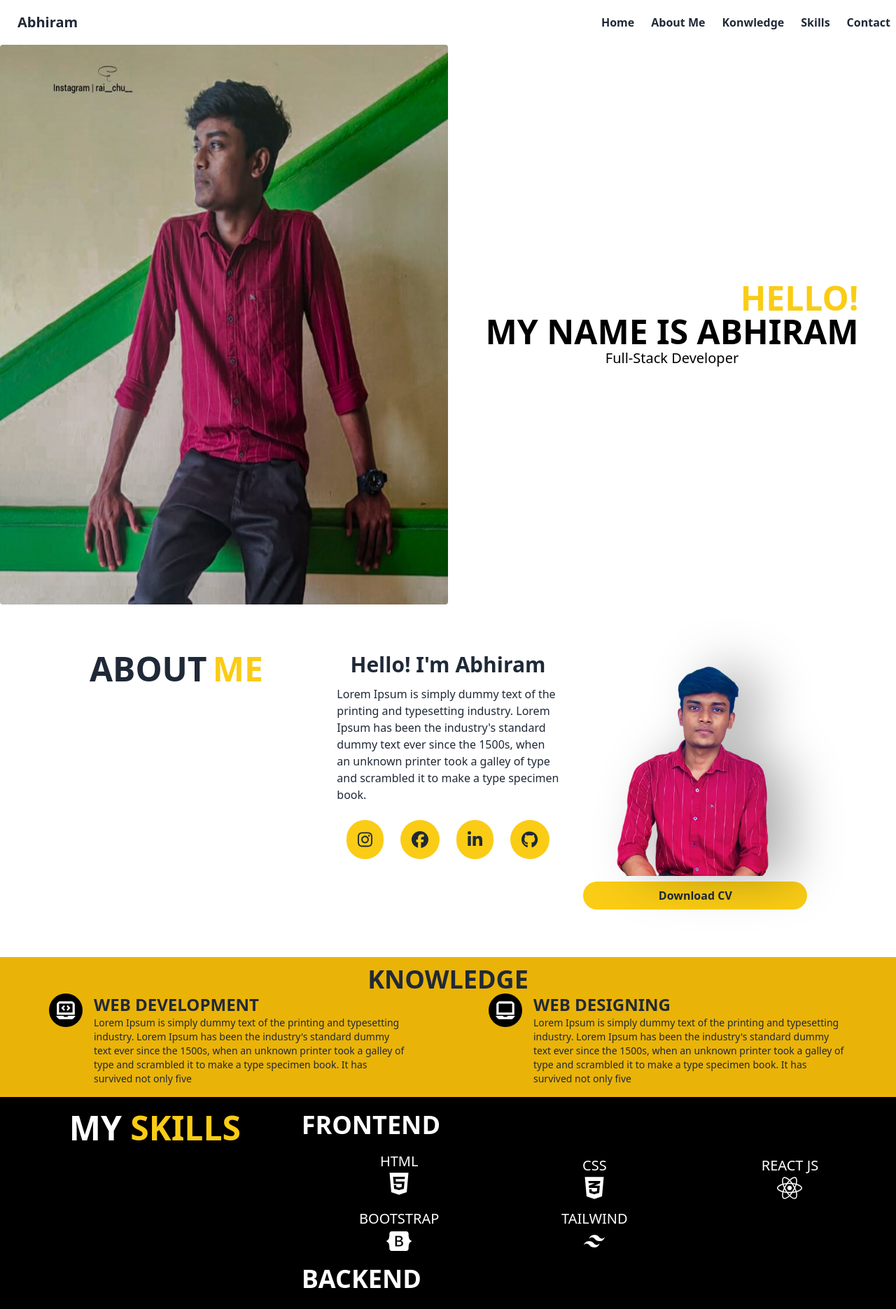
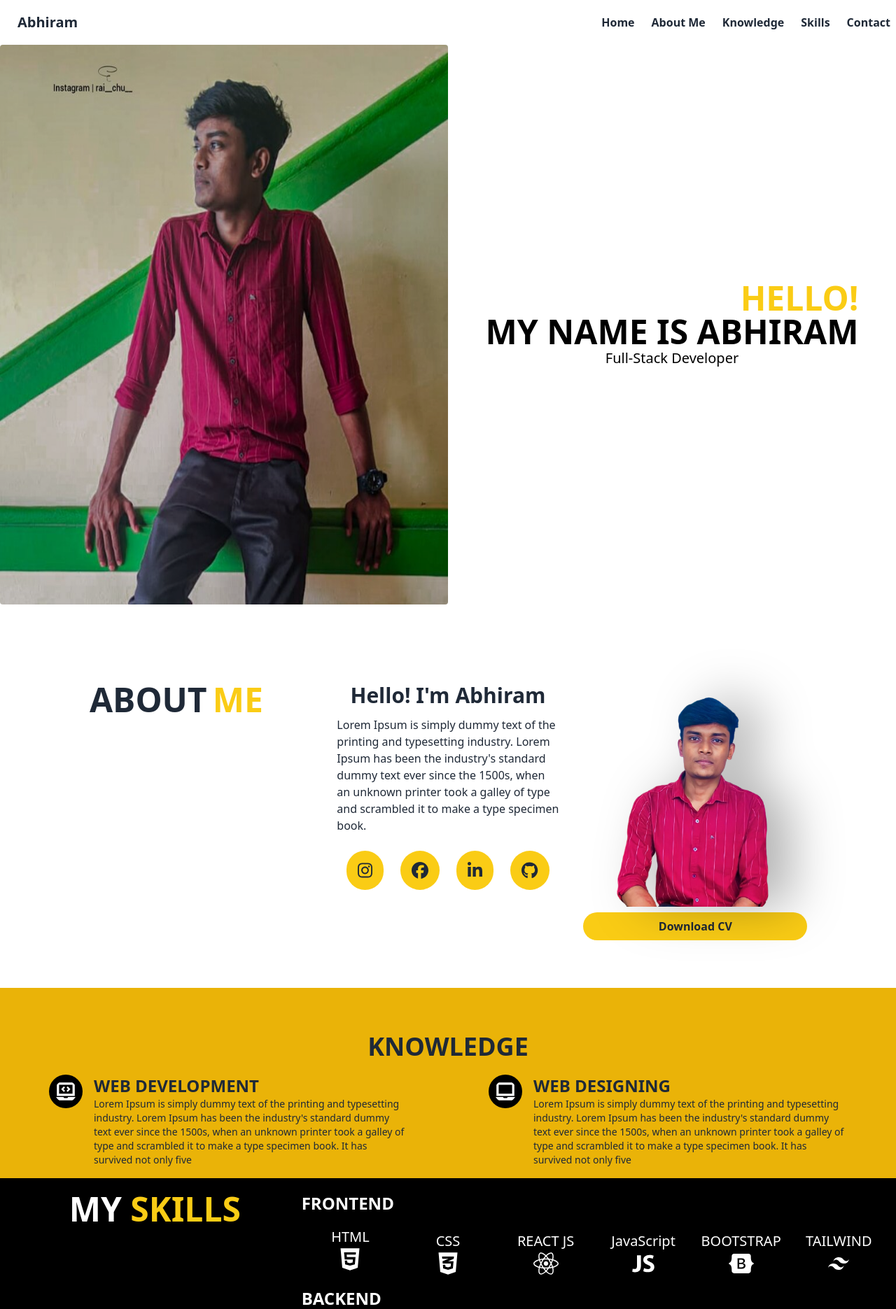
Before and after one commit to Abhi-raam/Portfolio, a React (Vite) app: page / in a window 1280 px wide. Shown: the top 1871 px of the page at 70% size. Built offline with nearby package versions, Linux system fonts and the light colour scheme.

Commit message:
vite icon and name changed

```diff
--- a/index.html
+++ b/index.html
@@ -1,20 +1,18 @@
-<!doctype html>
+<!DOCTYPE html>
 <html lang="en" data-theme="light">
   <head>
     <meta charset="UTF-8" />
-    <link rel="icon" type="image/svg+xml" href="/vite.svg" />
+    <link rel="icon" type="image/svg+xml" href="./src/assets/logo.png" />
     <meta name="viewport" content="width=device-width, initial-scale=1.0" />
-    <title>Vite + React</title>
+    <title>Abhiram</title>
   </head>
   <body>
     <div id="root"></div>
     <script type="module" src="/src/main.jsx"></script>
-    <style>
-      body {
-  overflow: -moz-scrollbars-none;
-  -ms-overflow-style: none;
-  scrollbar-width: none;
-}
-    </style>
   </body>
+  <style>
+    body::-webkit-scrollbar {
+      display: none;
+    }
+  </style>
 </html>
--- a/package.json
+++ b/package.json
@@ -18,7 +18,8 @@
     "lottie-react": "^2.4.0",
     "react": "^18.2.0",
     "react-dom": "^18.2.0",
-    "react-icons": "^4.11.0"
+    "react-icons": "^4.11.0",
+    "react-scroll": "^1.8.9"
   },
   "devDependencies": {
     "@types/react": "^18.2.15",
--- a/src/App.jsx
+++ b/src/App.jsx
@@ -7,13 +7,15 @@ import Skills from './Components/Skills'
 import Footer from './Components/Footer'
 import AOS from 'aos';
 import 'aos/dist/aos.css';
+import './app.css'
 AOS.init();
 
 function App() {
+
   return (
-    <div>
+    <div className='portfolio' >
         <Navbar/>
-        <Home/>
+        <Home />
         <About/>
         <Knowledge/>
         <Skills/>
--- a/src/Components/About.jsx
+++ b/src/Components/About.jsx
@@ -1,18 +1,18 @@
 import React from "react";
-import imageAbout from "../assets/image1.png";
 import imageAbout2 from "../assets/image2.png";
 import CV from "../assets/Abhiram.pdf"
 import { FontAwesomeIcon } from "@fortawesome/react-fontawesome";
 import {
   faFacebook,
-  faWhatsapp,
   faLinkedinIn,
   faGithub,
   faInstagram,
 } from "@fortawesome/free-brands-svg-icons";
+
 function About() {
+
   return (
-    <div className="sm:flex justify-evenly p-3 pt-5 items-center mb-12 mt-12">
+    <div id="about" className=" sm:flex justify-evenly p-3 pt-16 items-center mb-12 mt-12">
       <div className="grid grid-cols-1 gap-9 sm:grid-cols-3 sm:max-w-5xl">
         <div className=" font-semibold text-2xl sm:text-5xl">
           <h1 className="">
@@ -45,12 +45,6 @@ function About() {
                   icon={faFacebook}
                 />
               </a>
-              {/* <a href="">
-                <FontAwesomeIcon
-                  className="cursor-pointer hover:text-yellow-500 transition delay-75 duration-150 ease-in-out hover:bg-black sm:text-2xl text-xl rounded-full bg-yellow-400 p-[1rem] sm:p-[1rem]"
-                  icon={faWhatsapp}
-                />
-              </a> */}
               <a href="https://www.linkedin.com/in/abhiram-suresh/">
                 <FontAwesomeIcon
                   className="cursor-pointer hover:text-yellow-500 transition delay-75 duration-150 ease-in-out hover:bg-black sm:text-2xl text-xl rounded-full bg-yellow-400 p-[1rem] sm:p-[1rem]"
--- a/src/Components/Home.jsx
+++ b/src/Components/Home.jsx
@@ -8,11 +8,9 @@ import amination from '../assets/animation.json'
 
 function Home() {
     return (
-        <div className='pt-16 grid grid-cols-1 md:grid-cols-2  min-h-screen'>
+        <div id='home' className='pt-16  grid grid-cols-1 md:grid-cols-2  min-h-screen'>
             <div className='flex justify-center md:justify-start '>
-                {/* <img className='rounded-full md:rounded h-80 w-80  md:w-auto  lg:h-[90vh] ' src={imageHome1} alt="" /> */}
                 <img className='rounded-full md:rounded h-80 w-80 brightness-[0.8]  md:w-auto  lg:h-[100vh]' src={imageMob} alt="" />
-                {/* <Lottie animationData={amination} loop={true} />; */}
             </div>
             <div className=' items-center justify-center flex flex-col lg:h-[100vh]'>
                 <div className=''>
--- a/src/Components/Knowledge.jsx
+++ b/src/Components/Knowledge.jsx
@@ -3,9 +3,9 @@ import { FaLaptopCode, FaLaptop } from "react-icons/fa";
 
 function Knowledge() {
   return (
-    <div className="bg-yellow-500 text-center p-3 pb-4">
+    <div id="knowledge" className="bg-yellow-500 mt-5 pt-16 text-center p-3 pb-4">
       <h1 className="font-semibold text-2xl md:text-4xl">KNOWLEDGE</h1>
-      <div className="grid md:flex md:space-y-0 space-y-6 justify-around ">
+      <div className="grid mt-5 md:flex md:space-y-0 space-y-6 justify-around ">
         <div className="space-y-6">
           <div className="flex space-x-4 ">
             <FaLaptopCode className="bg-black p-2 rounded-full cursor-pointer text-white  text-4xl md:text-5xl" />
@@ -23,7 +23,7 @@ function Knowledge() {
             </div>
           </div>
         </div>
-        <div className="grid grid-cols-1 space-y-6">
+        <div className="space-y-6">
           <div className="flex space-x-4 ">
             <FaLaptop className="bg-black p-2 rounded-full cursor-pointer text-white  text-4xl md:text-5xl" />
             <div className="text-start">
--- a/src/Components/Navbar.jsx
+++ b/src/Components/Navbar.jsx
@@ -1,4 +1,5 @@
 import React, { useState } from 'react'
+import { Link } from 'react-scroll';
 
 function Navbar() {
     const [mobileToggle, setMobiletoggle] = useState(false)
@@ -13,20 +14,22 @@ function Navbar() {
                 </div>
                 <div>
                     <ul className="lg:flex items-center space-x-6  font-semibold">
-                        <li className='lg:inline-block hidden hover:text-yellow-400 transition delay-75 duration-150 ease-in-out'>
-                            <a href="">Home</a>
+                        <li className='lg:inline-block hidden cursor-pointer hover:text-yellow-400 transition delay-75 duration-150 ease-in-out'>
+                            <Link to="home" smooth={true} duration={500}>Home</Link>
                         </li>
-                        <li className="lg:inline-block hidden hover:text-yellow-400 transition delay-75 duration-150 ease-in-out">
-                            <a href="#">About Me</a>
+                        <li className="lg:inline-block hidden cursor-pointer hover:text-yellow-400 transition delay-75 duration-150 ease-in-out">
+
+                            <Link to="about" smooth={true} duration={500}>About Me</Link>
                         </li>
-                        <li className="lg:inline-block hidden hover:text-yellow-400 transition delay-75 duration-150 ease-in-out">
-                            <a href="#">Konwledge</a>
+                        <li className="lg:inline-block hidden cursor-pointer hover:text-yellow-400 transition delay-75 duration-150 ease-in-out">
+
+                            <Link to="knowledge" smooth={true} duration={500}>Knowledge</Link>
                         </li>
-                        <li className="lg:inline-block hidden hover:text-yellow-400 transition delay-75 duration-150 ease-in-out">
-                            <a href="#">Skills</a>
+                        <li className="lg:inline-block hidden cursor-pointer hover:text-yellow-400 transition delay-75 duration-150 ease-in-out">
+                            <Link to="skills" smooth={true} duration={500}>Skills</Link>
                         </li>
-                        <li className="lg:inline-block hidden hover:text-yellow-400 transition delay-75 duration-150 ease-in-out">
-                            <a href="#">Contact</a>
+                        <li className="lg:inline-block hidden cursor-pointer hover:text-yellow-400 transition delay-75 duration-150 ease-in-out">
+                            <Link to="contact" smooth={true} duration={500}>Contact</Link>
                         </li>
                     </ul>
                 </div>
@@ -43,19 +46,19 @@ function Navbar() {
                     <div className='grid backdrop-filter backdrop-blur bg-opacity-30 bg-white-10/2 justify-end font-semibold absolute top-0 left-0 right-0'>
                         <ul className="mr-3 space-y-2" >
                             <li className='hover:text-yellow-400 transition delay-75 duration-150 ease-in-out'>
-                            <a href="#">Home</a>
+                                <Link to="home" smooth={true} duration={500}>Home</Link>
                             </li>
                             <li className='hover:text-yellow-400 transition delay-75 duration-150 ease-in-out'>
-                            <a href="#">About Me</a>
+                                <Link to="about" smooth={true} duration={500}>About Me</Link>
                             </li>
                             <li className='hover:text-yellow-400 transition delay-75 duration-150 ease-in-out'>
-                            <a href="#">Konwledge</a>
+                                <Link to="knowledge" smooth={true} duration={500}>Knowledge</Link>
                             </li>
                             <li className='hover:text-yellow-400 transition delay-75 duration-150 ease-in-out'>
-                            <a href="#">Skills</a>
+                                <Link to="skills" smooth={true} duration={500}>Skills</Link>
                             </li>
                             <li className='hover:text-yellow-400 transition delay-75 duration-150 ease-in-out'>
-                            <a href="#">Contact</a>
+                                <Link to="contact" smooth={true} duration={500}>Contact</Link>
                             </li>
                         </ul>
                     </div>
--- a/src/Components/Skills.jsx
+++ b/src/Components/Skills.jsx
@@ -5,15 +5,15 @@ import {
   FaReact,
   FaBootstrap,
   FaNodeJs,
-  FaGit,
   FaGithub,
 } from "react-icons/fa";
 import { BiLogoTailwindCss, BiLogoMongodb, BiLogoGit } from "react-icons/bi";
 import { SiExpress, SiVercel } from "react-icons/si";
+import { IoLogoJavascript } from "react-icons/io";
 
 function Skills() {
   return (
-    <div className="bg-black pt-5 items-center p-3 pb-10">
+    <div id="skills" className="bg-black pt-5 items-center p-3 pb-10">
       <div className="grid grid-cols-1 md:grid-cols-3 text-center ">
         <div className="">
           <h1 className="font-semibold text-2xl text-white sm:text-5xl">
@@ -23,11 +23,11 @@ function Skills() {
         <div className="grid grid-cols-1 space-y-4 col-span-2">
           <div className=" ">
             <div>
-              <h1 className="text-white text-start text-xl md:text-2xl lg:text-4xl font-semibold">
+              <h1 className="text-white text-start text-xl md:text-2xl lg:text-2xl font-semibold">
                 FRONTEND
               </h1>
             </div>
-            <div className="grid grid-cols-2 mt-3 md:grid-cols-3 space-y-3">
+            <div className="grid grid-cols-3 mt-3 md:grid-cols-6 space-y-3">
               <div className="text-white flex flex-col items-center justify-center">
                 <h1 className="text-base md:text-xl  ">HTML</h1>
                 <FaHtml5 className="text-3xl  md:text-4xl" />
@@ -41,6 +41,10 @@ function Skills() {
                 <FaReact className="text-3xl  md:text-4xl" />
               </div>
               <div className="text-white flex flex-col items-center justify-center">
+                <h1 className="text-base md:text-xl  ">JavaScript</h1>
+                <IoLogoJavascript className="text-3xl  md:text-4xl" />
+              </div>
+              <div className="text-white flex flex-col items-center justify-center">
                 <h1 className="text-base md:text-xl  ">BOOTSTRAP</h1>
                 <FaBootstrap className="text-3xl  md:text-4xl" />
               </div>
@@ -52,11 +56,11 @@ function Skills() {
           </div>
           <div className=" ">
             <div>
-              <h1 className="text-white text-start text-xl md:text-2xl lg:text-4xl font-semibold">
+              <h1 className="text-white text-start text-xl md:text-2xl lg:text-2xl font-semibold">
                 BACKEND
               </h1>
             </div>
-            <div className="grid grid-cols-2 mt-3 md:grid-cols-3 space-y-3">
+            <div className="grid grid-cols-3 mt-3 md:grid-cols-6 space-y-3">
               <div className="text-white flex flex-col items-center justify-center">
                 <h1 className="text-base md:text-xl">NODE JS</h1>
                 <FaNodeJs className="text-3xl  md:text-4xl" />
@@ -73,11 +77,11 @@ function Skills() {
           </div>
           <div className="">
             <div>
-              <h1 className="text-white text-start text-xl md:text-2xl lg:text-4xl font-semibold">
+              <h1 className="text-white text-start text-xl md:text-2xl lg:text-2xl font-semibold">
                 OTHER
               </h1>
             </div>
-            <div className="grid grid-cols-2 mt-3 md:grid-cols-3 space-y-3">
+            <div className="grid grid-cols-3 mt-3 md:grid-cols-6 space-y-3">
               <div className="text-white flex flex-col items-center justify-center">
                 <h1 className="text-base md:text-xl">GIT</h1>
                 <BiLogoGit className="text-3xl  md:text-4xl" />
--- /dev/null
+++ b/src/app.css
@@ -0,0 +1,3 @@
+.portfolio::-webkit-scrollbar{
+    display: none;
+}
```
Also changed, not shown: src/Components/Sam.jsx (deleted, +0 -80 lines), src/assets/logo.png (added), 1 other file (tests, documents, lock files or other folders). Lines whose indentation alone changed are shown as unchanged.
